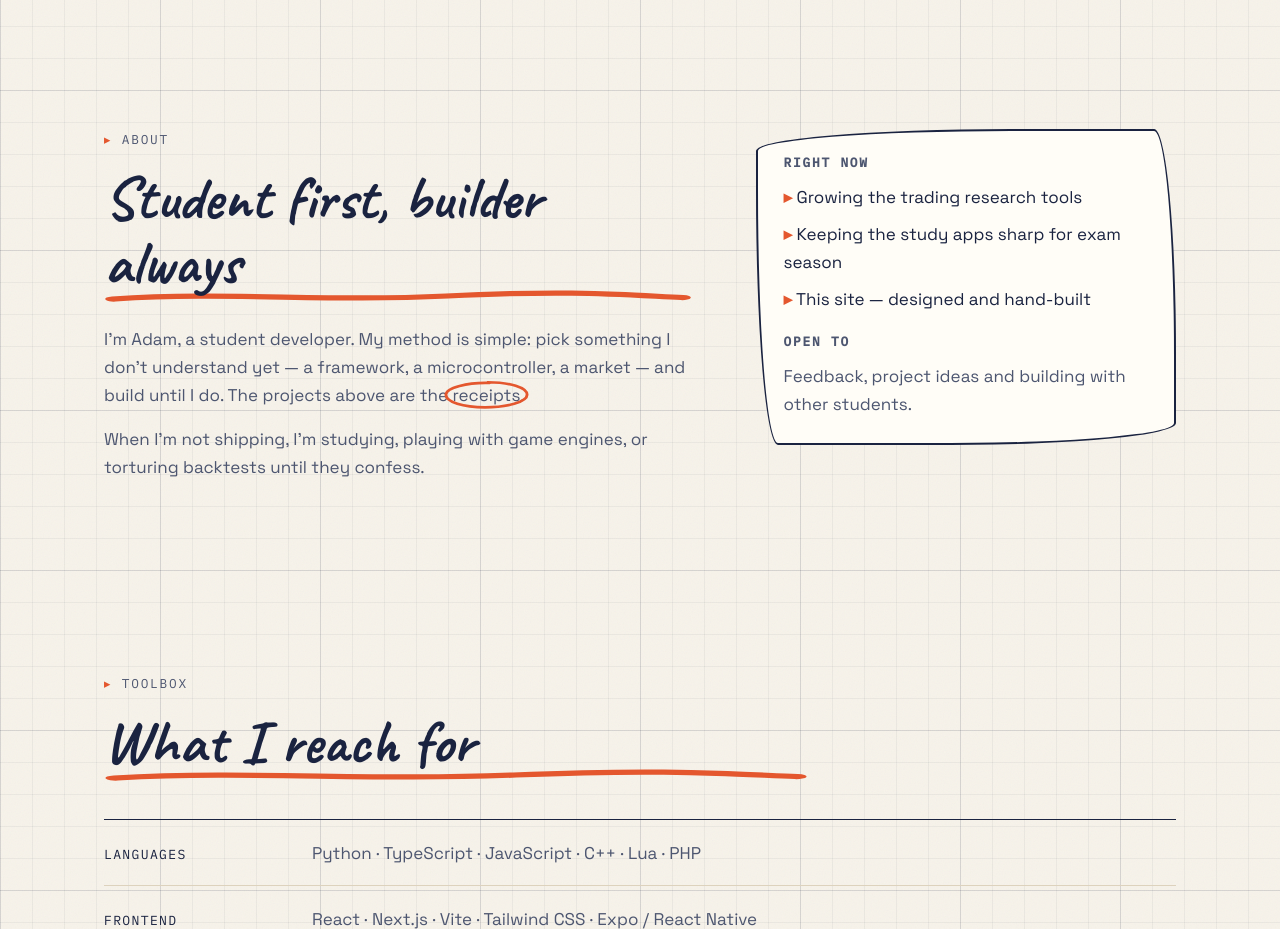
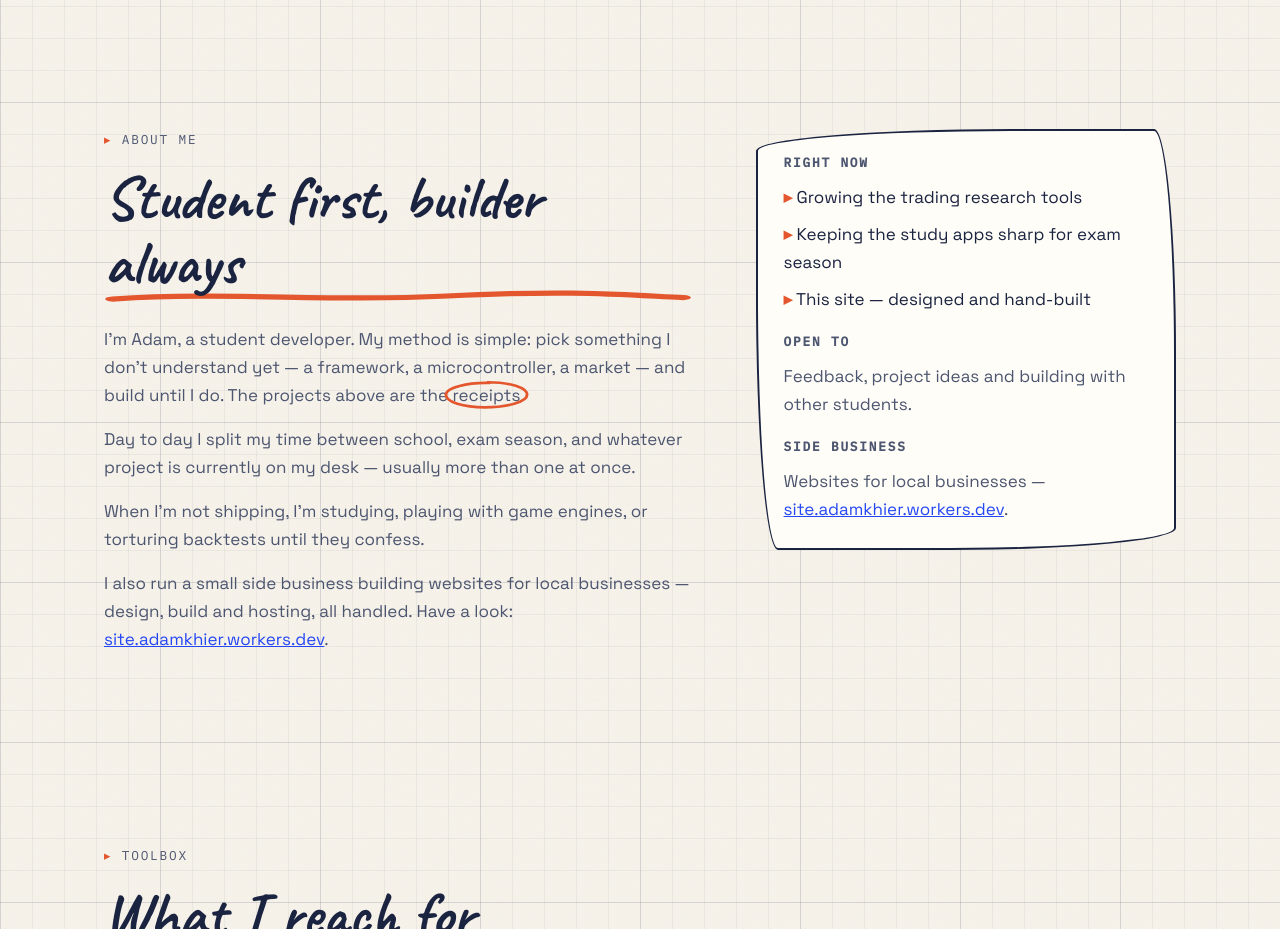
Before and after one commit to AdamKhier/portfolio, a plain HTML site: page index.html in a window 1280 px wide. Shown: the part 2220-3149 px from the top of the page. Drawn offline with Linux system fonts and the light colour scheme.

Commit message:
About-me content plus business link, blueprint highlight contrast fix

```diff
--- a/index.html
+++ b/index.html
@@ -183,10 +183,12 @@
 
     <section class="section about" id="about" aria-labelledby="aboutTitle">
       <div class="reveal">
-        <p class="eyebrow">About</p>
+        <p class="eyebrow">About me</p>
         <h2 id="aboutTitle">Student first, builder always</h2>
         <p>I&rsquo;m Adam, a student developer. My method is simple: pick something I don&rsquo;t understand yet — a framework, a microcontroller, a market — and build until I do. The projects above are the <span class="circled">receipts<svg class="circle-doodle" viewBox="0 0 120 48" preserveAspectRatio="none" aria-hidden="true"><path pathLength="1" d="M62 5 C 92 5, 116 13, 116 24 C 116 35, 88 43, 58 43 C 28 43, 4 35, 4 24 C 4 13, 34 5, 64 6" /></svg></span>.</p>
+        <p>Day to day I split my time between school, exam season, and whatever project is currently on my desk — usually more than one at once.</p>
         <p>When I&rsquo;m not shipping, I&rsquo;m studying, playing with game engines, or torturing backtests until they confess.</p>
+        <p>I also run a small side business building websites for local businesses — design, build and hosting, all handled. Have a look: <a href="https://site.adamkhier.workers.dev" target="_blank" rel="noopener">site.adamkhier.workers.dev</a>.</p>
       </div>
       <aside class="now reveal" aria-label="Currently">
         <h3>Right now</h3>
@@ -197,6 +199,8 @@
         </ul>
         <h3>Open to</h3>
         <p class="now-open">Feedback, project ideas and building with other students.</p>
+        <h3>Side business</h3>
+        <p class="now-open">Websites for local businesses — <a href="https://site.adamkhier.workers.dev" target="_blank" rel="noopener">site.adamkhier.workers.dev</a>.</p>
       </aside>
     </section>
 
--- a/styles.css
+++ b/styles.css
@@ -34,6 +34,8 @@ html[data-theme="blueprint"] {
   --grid-line: rgb(255 255 255 / 0.07);
   --grid-line-strong: rgb(255 255 255 / 0.13);
 }
+html[data-theme="blueprint"] .hero-role mark { color: #16315f; }
+html[data-theme="blueprint"] ::selection { color: #16315f; }
 
 /* ——— Base ——— */
 * { box-sizing: border-box; }
```
